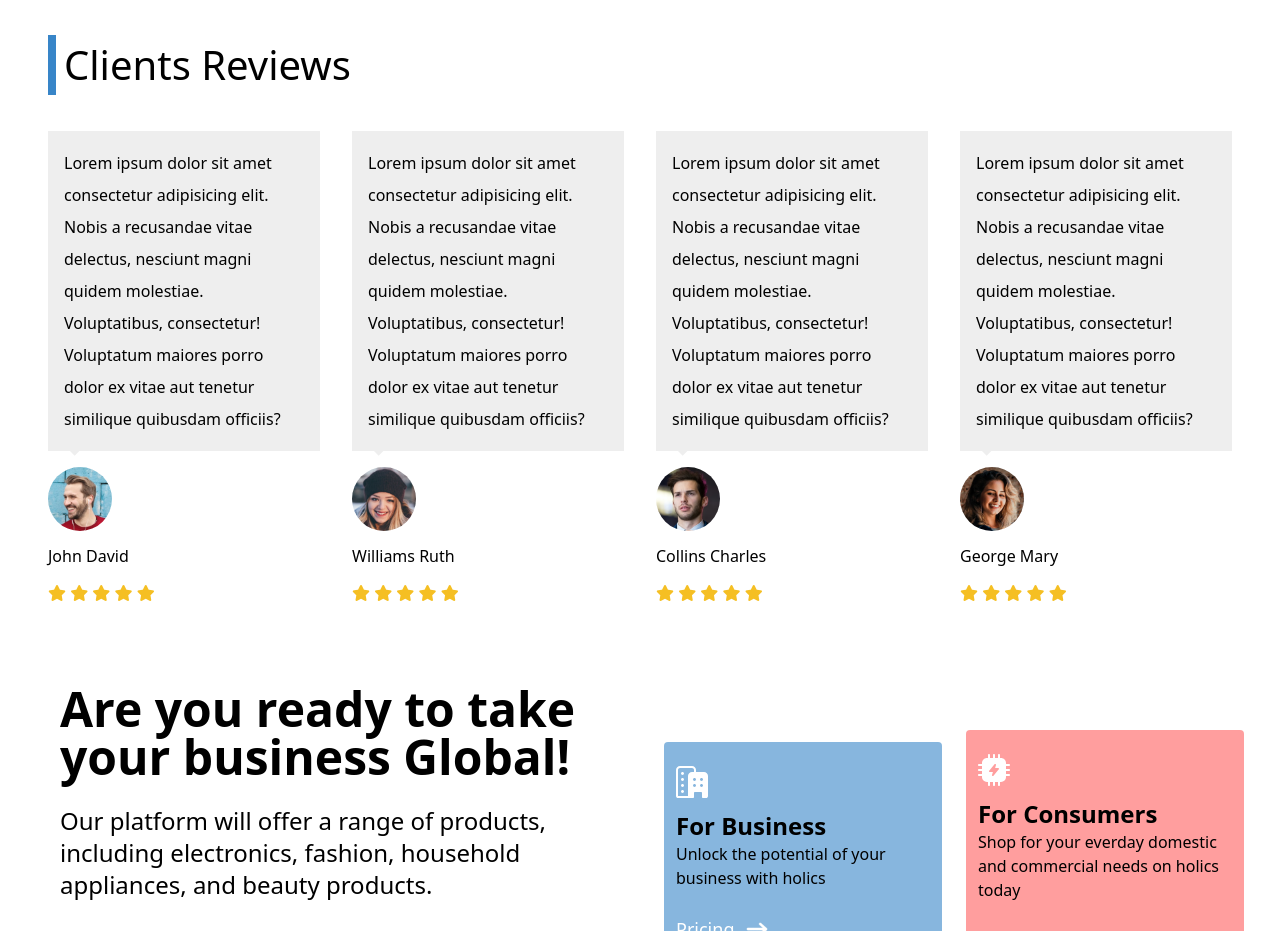
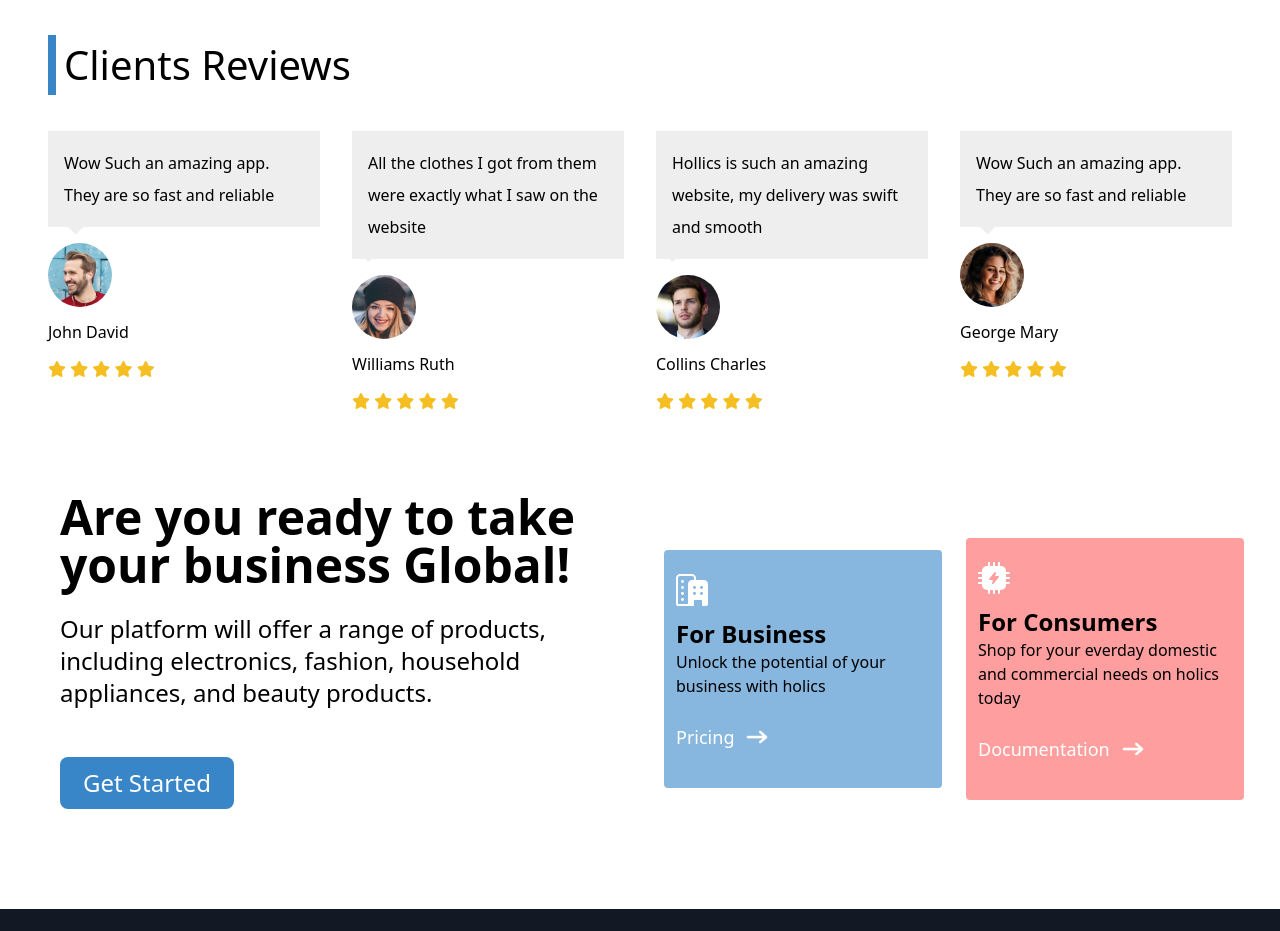
Before and after one commit to Rasheedatj/Holics, a website: page index.html in a window 1280 px wide. Shown: the part 2760-3691 px from the top of the page. Drawn offline with Linux system fonts and the light colour scheme.

Commit message:
added new reviews

```diff
--- a/index.html
+++ b/index.html
@@ -166,13 +166,14 @@
    <!-- reviews-->
    <section class="my-[5rem] mx-[1rem] sm:mx-[0]" >
     <h1 class="md:mb-6 sm:text-[40px]  text-[35px] sm:leading-[60px] font-[500] sm:mb-9 mb-9 capitalize heading">clients reviews</h1>
-    <div class="flex flex-col sm:flex-row items-center gap-[2rem]">
+    <div class="flex flex-col sm:flex-row items-stretch gap-[2rem]">
 
 
 <!-- review 1 -->
             <div class="flex flex-col slide">
 
-                <p class="gap-[1rem] bg-[#eee] p-[1rem] mb-[1rem] leading-[2] relative ">Lorem ipsum dolor sit amet consectetur adipisicing elit. Nobis a recusandae vitae delectus, nesciunt magni quidem molestiae. Voluptatibus, consectetur! Voluptatum maiores porro dolor ex vitae aut tenetur similique quibusdam officiis?</p>
+                <p class="gap-[1rem] bg-[#eee] p-[1rem] mb-[1rem] leading-[2] relative ">Wow
+                    Such an amazing app. They are so fast and reliable </p>
                 <div class="user">
                     <img src="./src/images/pic-1.png" alt="review 1" class="h-[4rem] w-[4rem] rounded-[50%]">
                     <div class="info">
@@ -191,7 +192,7 @@
 
             <div class="flex flex-col slide">
 
-                <p class="gap-[1rem] bg-[#eee] p-[1rem] mb-[1rem] leading-[2] relative ">Lorem ipsum dolor sit amet consectetur adipisicing elit. Nobis a recusandae vitae delectus, nesciunt magni quidem molestiae. Voluptatibus, consectetur! Voluptatum maiores porro dolor ex vitae aut tenetur similique quibusdam officiis?</p>
+                <p class="gap-[1rem] bg-[#eee] p-[1rem] mb-[1rem] leading-[2] relative ">All the clothes I got from them were exactly what I saw on the website</p>
                 <div class="user">
                     <img src="./src/images/pic-2.png" alt="review 1" class="h-[4rem] w-[4rem] rounded-[50%]">
                     <div class="info">
@@ -210,7 +211,7 @@
 
             <div class="flex flex-col slide">
 
-                <p class="gap-[1rem] bg-[#eee] p-[1rem] mb-[1rem] leading-[2] relative ">Lorem ipsum dolor sit amet consectetur adipisicing elit. Nobis a recusandae vitae delectus, nesciunt magni quidem molestiae. Voluptatibus, consectetur! Voluptatum maiores porro dolor ex vitae aut tenetur similique quibusdam officiis?</p>
+                <p class="gap-[1rem] bg-[#eee] p-[1rem] mb-[1rem] leading-[2] relative ">Hollics is such an amazing website, my delivery was swift and smooth</p>
                 <div class="user">
                     <img src="./src/images/pic-3.png" alt="review 1" class="h-[4rem] w-[4rem] rounded-[50%]">
                     <div class="info">
@@ -229,7 +230,8 @@
 
             <div class="flex flex-col slide">
 
-                <p class="gap-[1rem] bg-[#eee] p-[1rem] mb-[1rem] leading-[2] relative ">Lorem ipsum dolor sit amet consectetur adipisicing elit. Nobis a recusandae vitae delectus, nesciunt magni quidem molestiae. Voluptatibus, consectetur! Voluptatum maiores porro dolor ex vitae aut tenetur similique quibusdam officiis?</p>
+                <p class="gap-[1rem] bg-[#eee] p-[1rem] mb-[1rem] leading-[2] relative ">Wow
+                    Such an amazing app. They are so fast and reliable</p>
                 <div class="user">
                     <img src="./src/images/pic-4.png" alt="review 1" class="h-[4rem] w-[4rem] rounded-[50%]">
                     <div class="info">
--- a/src/input.css
+++ b/src/input.css
@@ -49,13 +49,16 @@
 #ham_links {
   animation: slideIn 750ms linear forwards;
 }
+.slide {
+  width: 100%;
+}
 
 .slide p::before {
   content: "";
   position: absolute;
-  bottom: -2.5rem;
-  left: 7rem;
-  top: 5rem;
+  bottom: -1rem;
+  left: 3rem;
+  top: 1rem;
   right: 0rem;
   width: 1rem;
   background-color: #eee;
@@ -76,10 +79,3 @@
     opacity: 1;
   }
 }
-
-@media screen and (max-width: 420px) {
-  .slide p::before {
-    left: 6rem;
-    top: 1rem;
-  }
-}
```
Also changed, not shown: dist/output.css.
